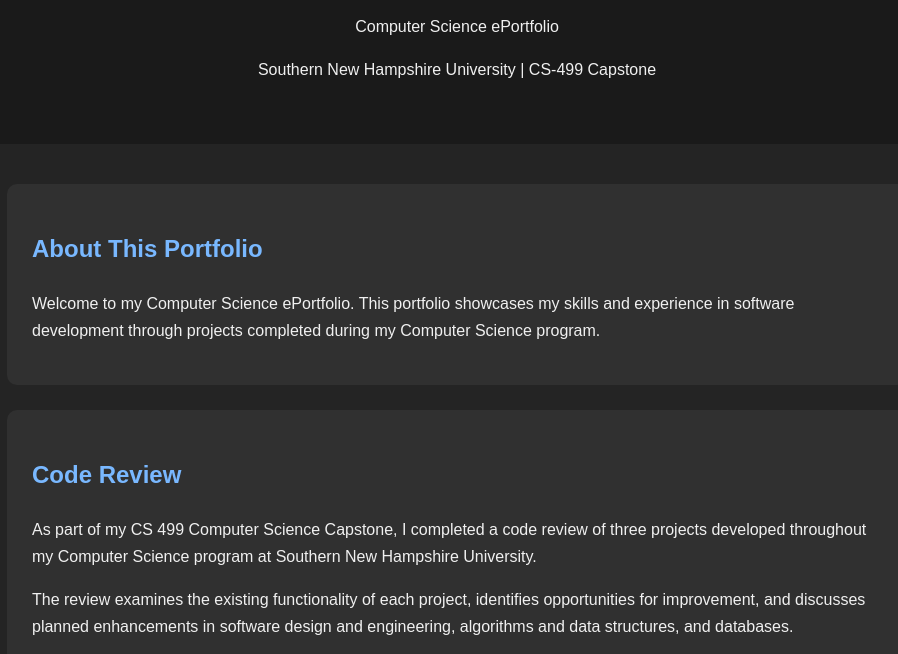
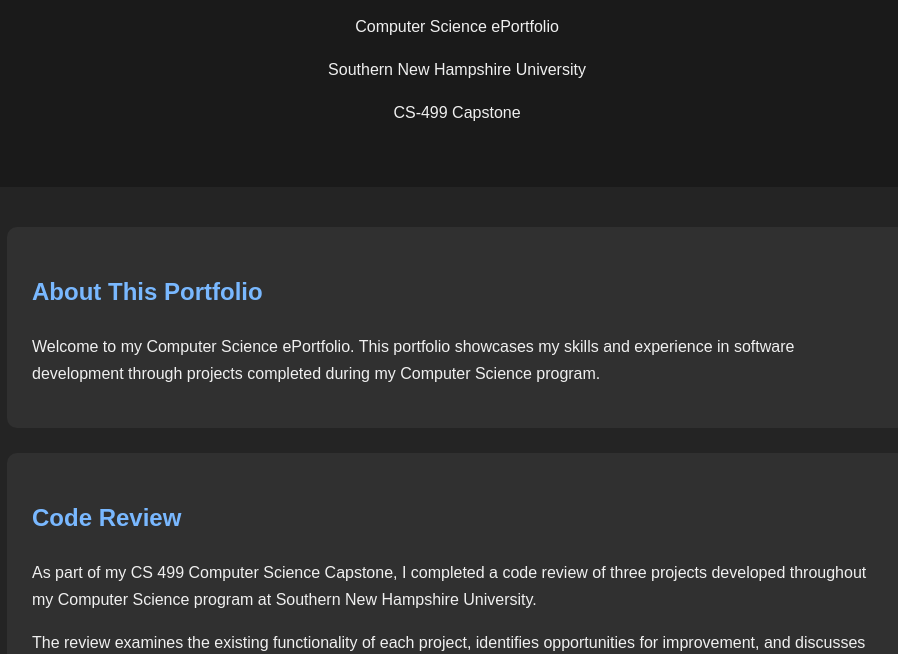
Before and after one commit to DMEZA17/DMEZA17.github.io, a plain HTML site: page index.html in a window 1280 px wide. Shown: the part 124-778 px from the top of the page, without its empty margins (183-1081 px from the left). Drawn offline with Linux system fonts and the light colour scheme.

Commit message:
Update index.html

```diff
--- a/index.html
+++ b/index.html
@@ -63,7 +63,8 @@
     <header>
         <h1>Daniel Meza</h1>
         <p>Computer Science ePortfolio</p>
-        <p>Southern New Hampshire University | CS-499 Capstone</p>
+        <p>Southern New Hampshire University</p>
+        <p>CS-499 Capstone</p>
     </header>
 
     <main>
```
